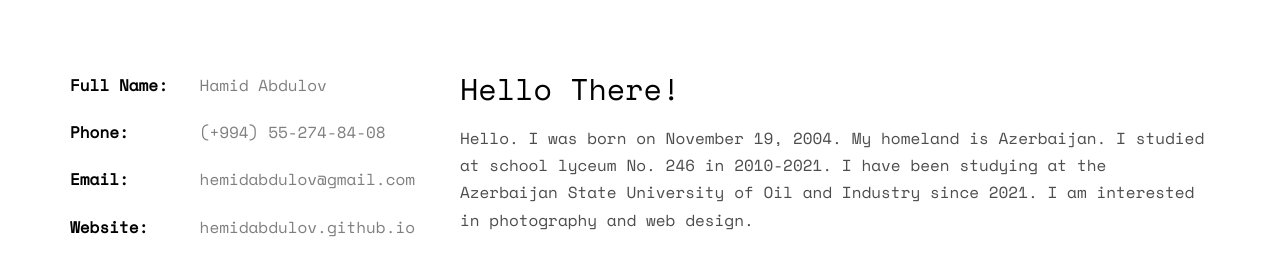
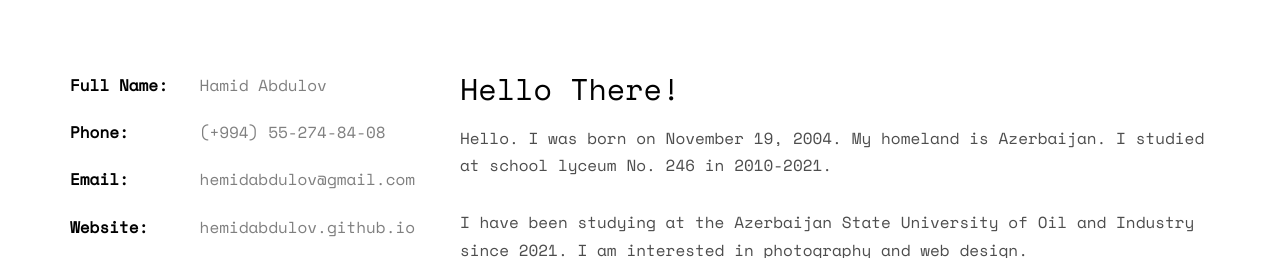
Before and after one commit to hamidabdulov/hamidabdulov.github.io, a plain HTML site: page index.html in a window 1280 px wide. Shown: the part 1000-1258 px from the top of the page. Drawn offline with nearby package versions, Linux system fonts and the light colour scheme; some packages are replaced by stand-ins of ours; no server answers; files whose address does not match are found by name.

Commit message:
Update index.html

```diff
--- a/index.html
+++ b/index.html
@@ -104,7 +104,7 @@
 				</div>
 				<div class="col-md-8">
 					<h2>Hello There!</h2>
-					<p>Hello. I was born on November 19, 2004. My homeland is Azerbaijan. I studied at school lyceum No. 246 in 2010-2021. I have been studying at the Azerbaijan State University of Oil and Industry since 2021. I am interested in photography and web design.
+					<p>Hello. I was born on November 19, 2004. My homeland is Azerbaijan. I studied at school lyceum No. 246 in 2010-2021.
 					</p>
 					<p>I have been studying at the Azerbaijan State University of Oil and Industry since 2021. I am interested in photography and web design.</p>
 					<p>
```
